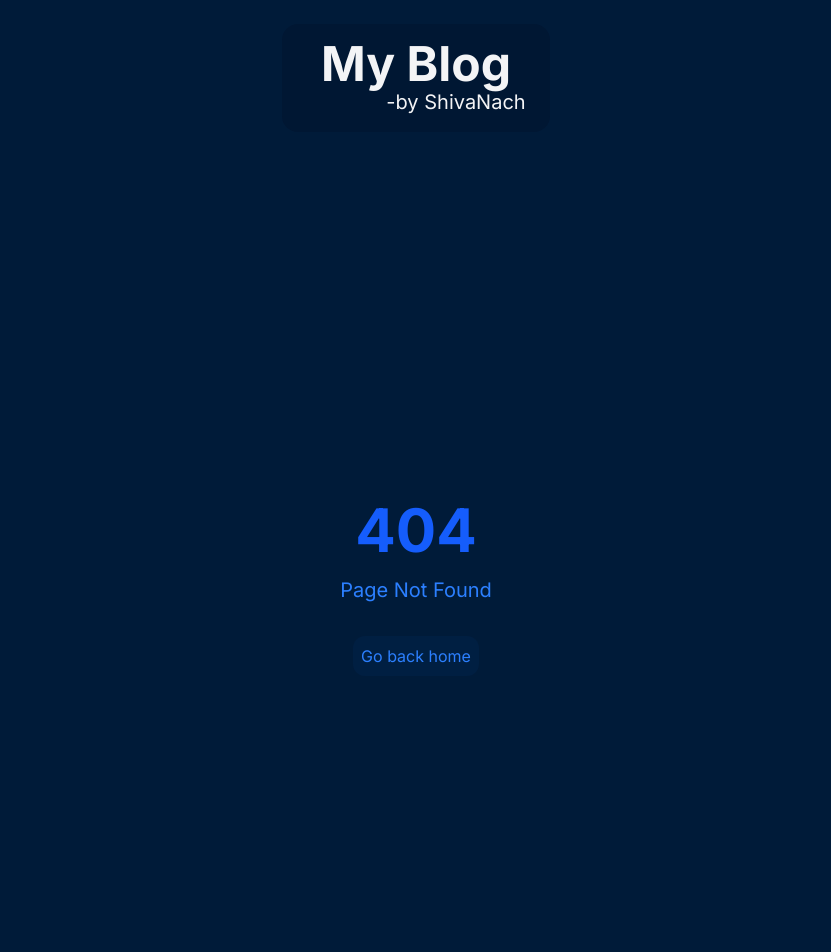
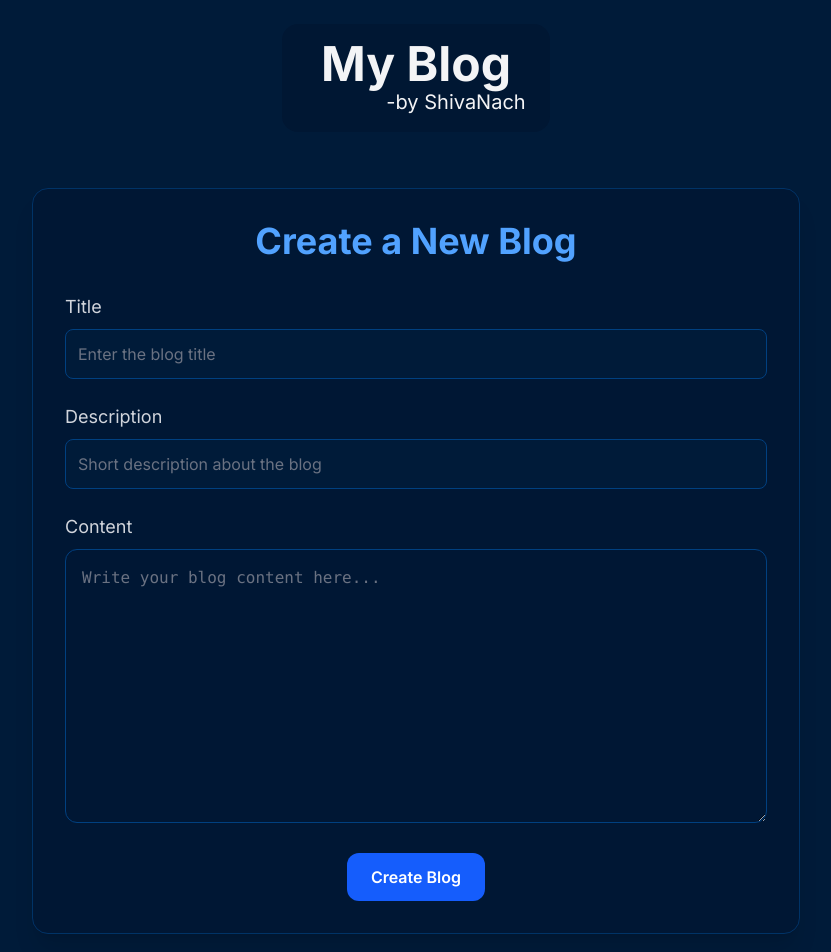
Before and after one commit to ShivaNach/Blog, a Next.js app in the folder frontend/: page /admin/dashboard/create in a window 1280 px wide. Before the commit this address had no page. Shown: the top 952 px of the page, without its empty margins (224-1055 px from the left). Built offline with nearby package versions, Linux system fonts and the light colour scheme; sample sign-in values are in the browser's storage.

Commit message:
Added create page and fixed UI issues
remove `items-center` from the layout file for flexibility of UI components, updated the dashboard and added a create page to create new blogs

```diff
--- /dev/null
+++ b/frontend/src/app/admin/dashboard/create/page.tsx
@@ -0,0 +1,164 @@
+"use client";
+
+import { useEffect, useState } from "react";
+import { useRouter } from "next/navigation";
+import { jwtDecode } from "jwt-decode";
+
+interface DecodedToken {
+  username: string;
+  role: string;
+  exp: number;
+}
+
+export default function CreateBlog() {
+  const router = useRouter();
+  const [checkingAuth, setCheckingAuth] = useState(true);
+  const [formData, setFormData] = useState({
+    title: "",
+    description: "",
+    content: "",
+  });
+  const [loading, setLoading] = useState(false);
+  const [message, setMessage] = useState("");
+
+  // 🔐 Check for admin JWT
+  useEffect(() => {
+    const token = localStorage.getItem("token");
+    if (!token) {
+      router.replace("/admin");
+      return;
+    }
+
+    try {
+      const decoded: DecodedToken = jwtDecode(token);
+      const currentTime = Date.now() / 1000;
+      if (decoded.exp < currentTime || decoded.role !== "admin") {
+        localStorage.removeItem("token");
+        router.replace("/admin");
+        return;
+      }
+    } catch (err) {
+      console.error("Invalid token", err);
+      localStorage.removeItem("token");
+      router.replace("/admin");
+      return;
+    }
+
+    setCheckingAuth(false);
+  }, [router]);
+
+  // Handle field changes
+  const handleChange = (e: React.ChangeEvent<HTMLInputElement | HTMLTextAreaElement>) => {
+    setFormData({ ...formData, [e.target.name]: e.target.value });
+  };
+
+  //Submit form data
+  const handleSubmit = async (e: React.FormEvent) => {
+    e.preventDefault();
+    setLoading(true);
+    setMessage("");
+
+    try {
+      const token = localStorage.getItem("token");
+      const res = await fetch(`${process.env.NEXT_PUBLIC_API_URL}/api/create`, {
+        method: "POST",
+        headers: {
+          "Content-Type": "application/json",
+          Authorization : `Bearer ${token}`
+        },
+        body: JSON.stringify(formData),
+      });
+
+      const data = await res.json();
+
+      if (!res.ok) throw new Error(data.message || "Failed to create blog");
+
+      setMessage("✅ Blog created successfully!");
+      setFormData({ title: "", description: "", content: "" });
+    } catch (error: any) {
+      setMessage("❌ " + error.message);
+    } finally {
+      setLoading(false);
+    }
+  };
+
+  if (checkingAuth) {
+    return (
+      <div className="flex items-center justify-center h-screen">
+        <span className="text-white text-xl">Setting things up...</span>
+      </div>
+    );
+  }
+
+  return (
+    <div className="max-w-3xl mx-auto bg-[#001733]/60 backdrop-blur-md rounded-2xl shadow-xl p-8 border border-[#003366]">
+      <h1 className="text-4xl font-bold mb-8 text-center text-blue-400">Create a New Blog</h1>
+
+      <form onSubmit={handleSubmit} className="space-y-6">
+        {/* Title */}
+        <div>
+          <label className="block text-gray-300 mb-2 text-lg">Title</label>
+          <input
+            type="text"
+            name="title"
+            value={formData.title}
+            onChange={handleChange}
+            placeholder="Enter the blog title"
+            required
+            className="w-full p-3 rounded-lg bg-[#001b39] border border-[#004080] text-gray-100 placeholder-gray-500 focus:outline-none focus:ring-2 focus:ring-blue-500"
+          />
+        </div>
+
+        {/* Description */}
+        <div>
+          <label className="block text-gray-300 mb-2 text-lg">Description</label>
+          <input
+            type="text"
+            name="description"
+            value={formData.description}
+            onChange={handleChange}
+            placeholder="Short description about the blog"
+            required
+            className="w-full p-3 rounded-lg bg-[#001b39] border border-[#004080] text-gray-100 placeholder-gray-500 focus:outline-none focus:ring-2 focus:ring-blue-500"
+          />
+        </div>
+
+        {/* Content */}
+        <div>
+          <label className="block text-gray-300 mb-2 text-lg">Content</label>
+          <textarea
+            name="content"
+            value={formData.content}
+            onChange={handleChange}
+            placeholder="Write your blog content here..."
+            required
+            rows={10}
+            className="w-full p-4 rounded-xl bg-transparent border border-[#004080] text-gray-100 placeholder-gray-500 focus:outline-none focus:ring-2 focus:ring-blue-500 font-mono"
+          ></textarea>
+        </div>
+
+        {/* Submit */}
+        <div className="text-center">
+          <button
+            type="submit"
+            disabled={loading}
+            className="px-6 py-3 bg-blue-600 hover:bg-blue-700 text-white font-semibold rounded-xl transition-all duration-300 disabled:opacity-50"
+          >
+            {loading ? "Creating..." : "Create Blog"}
+          </button>
+        </div>
+
+        {/* Message */}
+        {message && (
+          <p
+            className={`text-center mt-4 font-medium ${
+              message.startsWith("✅") ? "text-green-400" : "text-red-400"
+            }`}
+          >
+            {message}
+          </p>
+        )}
+      </form>
+    </div>
+  );
+}
--- a/frontend/src/app/admin/dashboard/page.tsx
+++ b/frontend/src/app/admin/dashboard/page.tsx
@@ -12,7 +12,8 @@ interface DecodedToken {
 
 export default function Dashboard() {
   const router = useRouter();
-  const [checkingAuth, setCheckingAuth] = useState(true); // new state
+  const [checkingAuth, setCheckingAuth] = useState(true);
+  const [adminUsername, setAdminUsername] = useState<string | null>(null);
 
   useEffect(() => {
     const token = localStorage.getItem("token");
@@ -24,6 +25,7 @@ export default function Dashboard() {
     try {
       const decoded: DecodedToken = jwtDecode(token);
       const currentTime = Date.now() / 1000;
+      setAdminUsername(decoded.username);
       if (decoded.exp < currentTime || decoded.role !== "admin") {
         // token expired or not admin
         localStorage.removeItem("token");
@@ -55,14 +57,20 @@ export default function Dashboard() {
   }
 
   return (
-    <div className="flex flex-col items-center justify-center h-screen">
-      <p className="text-2xl font-semibold mb-6">Congrats, you are logged in!</p>
-      <button
+    <div className="flex flex-col items-center gap-10">
+      <div className="flex items-center justify-between w-full px-8">
+      <h1 className="text-3xl ml-30 font-semibold text-center flex-1">
+        Welcome Back {adminUsername}!
+      </h1>
+
+      <a
         onClick={handleSignOut}
-        className="px-6 py-3 bg-red-600 text-white rounded-lg hover:bg-red-700 transition"
+        className="p-3 bg-blue-500 text-white rounded-xl hover:bg-blue-700 transition ml-4"
       >
-        Sign Out
-      </button>
+        SIGN OUT
+      </a>
+    </div>
+    <a  href="/admin/dashboard/create" className="p-4 text-4xl font-semibold bg-gradient-to-r from-blue-500 to-green-600 rounded-4xl">Create New Blog</a>
     </div>
   );
 }
--- a/frontend/src/app/admin/page.tsx
+++ b/frontend/src/app/admin/page.tsx
@@ -78,7 +78,7 @@ export default function LoginPage() {
         rel="stylesheet"
         href="https://fonts.googleapis.com/css2?family=Material+Symbols+Outlined:opsz,wght,FILL,GRAD@24,400,0,0&icon_names=visibility,visibility_off"
       />
-      <div className="flex items-center justify-center bg-gray-900">
+      <div className="flex items-center justify-center">
         <div className="w-full max-w-md rounded-2xl p-8 bg-[#001f42]">
           <h1 className="mb-6 text-center text-6xl font-bold text-white">Admin Login</h1>
 
--- a/frontend/src/app/blog/[slug]/page.tsx
+++ b/frontend/src/app/blog/[slug]/page.tsx
@@ -28,7 +28,7 @@ export default async function BlogPage({ params }: BlogPageProps) {
   const blog: Blog = await res.json();
 
   return (
-    <main className="max-w-3xl mx-auto p-6">
+    <main className="max-w-3xl mx-auto p-6 items-center">
       <h1 className="text-3xl font-bold mb-4">{blog.title}</h1>
       <p className="text-gray-500 mb-6">
         {new Date(blog.published_at).toLocaleDateString("en-US", {
--- a/frontend/src/app/layout.tsx
+++ b/frontend/src/app/layout.tsx
@@ -16,7 +16,7 @@ export default function RootLayout({
   return (
     <html lang="en" className="dark">
       <body
-        className={`${inter.className} bg-[#001b39] text-gray-100 min-h-screen flex flex-col items-center`}
+        className={`${inter.className} bg-[#001b39] text-gray-100 min-h-screen flex flex-col`}
       >
         <header className="p-6 text-center">
           <Link href={"https://github.com/ShivaNach"} target="_blank" rel="noopener noreferrer">
--- a/frontend/src/app/page.tsx
+++ b/frontend/src/app/page.tsx
@@ -86,7 +86,7 @@ export default function HomePage() {
   if (initialLoading) {
     const skeletonCount = 6;
     return (
-      <div className="grid gap-6">
+      <div className="grid gap-6 items-center">
         {Array.from({ length: skeletonCount }).map((_, i) => (
           <BlogCardSkeleton key={i} />
         ))}
@@ -95,7 +95,7 @@ export default function HomePage() {
   }
 
   return (
-    <div className="p-4 flex flex-col gap-2">
+    <div className="p-4 flex flex-col items-center gap-2">
       {posts.map((post, idx) => (
         <BlogCard
           key={idx}
--- a/frontend/src/components/BlogCardSkeleton.tsx
+++ b/frontend/src/components/BlogCardSkeleton.tsx
@@ -1,6 +1,6 @@
 export default function BlogCardSkeleton() {
     return(
-        <article className="w-200 group p-6 mb-6 rounded-3xl shadow-md bg-[#002652] animate-pulse">
+        <article className="w-200 mx-auto group p-6 mb-6 rounded-3xl shadow-md bg-[#002652] animate-pulse">
         {/* Title placeholder */}
         <div className="h-8 w-3/4 bg-gray-500 rounded mb-2"></div>
 
--- a/frontend/src/components/BlogPageSkeleton.tsx
+++ b/frontend/src/components/BlogPageSkeleton.tsx
@@ -1,6 +1,6 @@
 export default function BlogPageSkeleton() {
     return (
-        <article className="w-200 group p-6 mb-6 rounded-3xl shadow-md animate-pulse">
+        <article className="w-200 mx-auto p-6 mb-6 rounded-3xl shadow-md animate-pulse">
         {/* Title placeholder */}
         <div className="h-8 w-3/4 bg-gray-500 rounded mb-2"></div>
 
```
Also changed, not shown: 2 other files (tests, documents, lock files or other folders).
